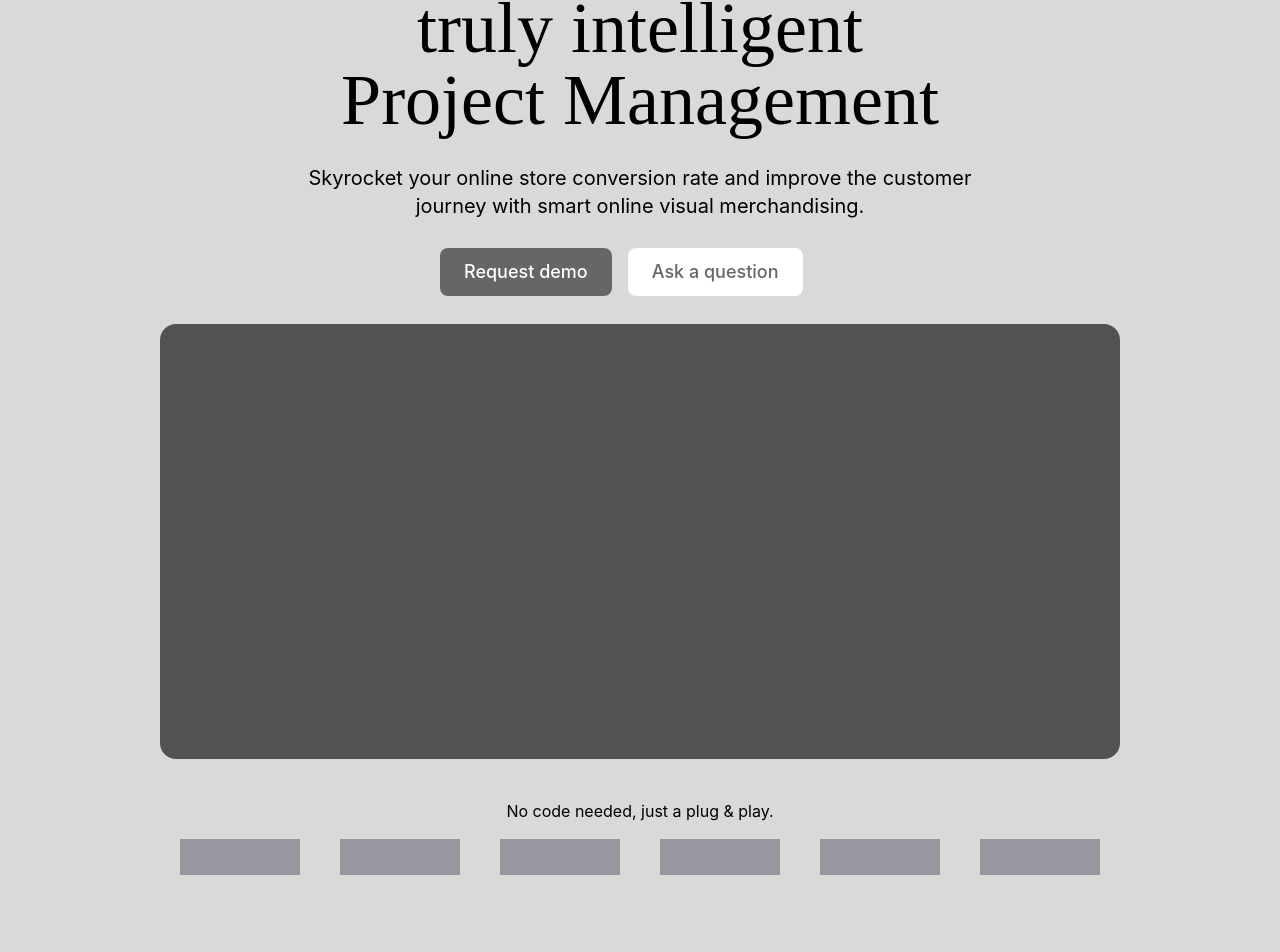
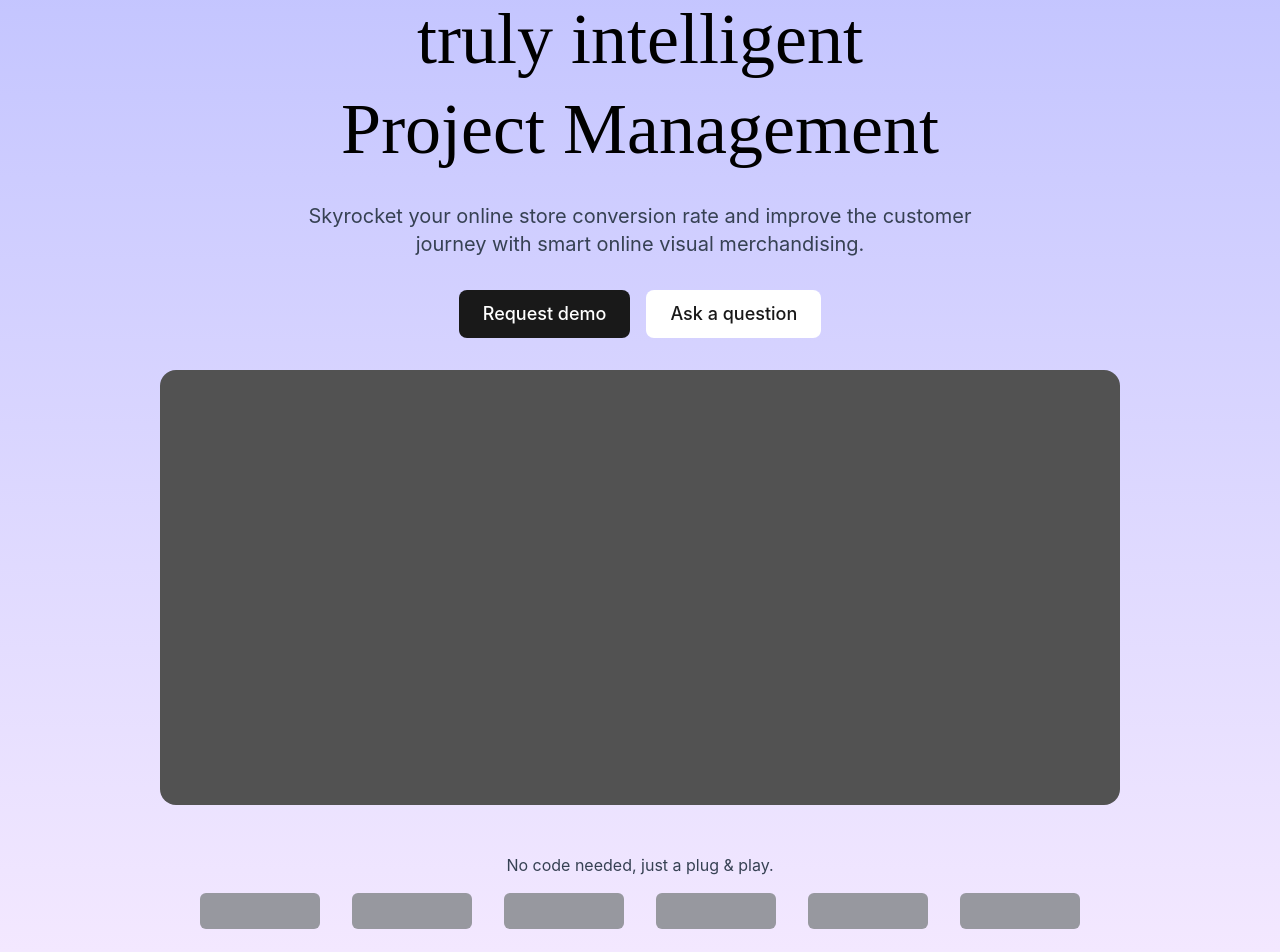
Before and after one commit to JamshidKhamroyev/Dev-Tasks-Hub, a React (Vite) app in the folder client/: page / in a window 1280 px wide. Shown: the part 176-1128 px from the top of the page. Built offline with nearby package versions, Linux system fonts and the light colour scheme.

Commit message:
Hero qismi yaxshilandi

```diff
--- a/client/src/components/Buttton.jsx
+++ b/client/src/components/Buttton.jsx
@@ -1,6 +1,6 @@
 import React from 'react'
 
-function Buttton({ title, ColorType = "dark" }) {
+function Buttton({ title, ColorType, BtnType = 'button' }) {
     let buttonClass = '';
 
     switch (ColorType) {
@@ -12,7 +12,7 @@ function Buttton({ title, ColorType = "dark" }) {
             break;
     }
     return (
-        <button className={`py-2.5 px-6 font-Inter font-medium text-lg rounded-lg ${buttonClass}`}>
+        <button className={`py-1.5 sm:py-2.5 px-4 sm:px-6 font-Inter font-medium text-sm sm:text-lg rounded-lg ${buttonClass}`}>
             {title}
         </button>
     )
--- a/client/src/index.css
+++ b/client/src/index.css
@@ -3,5 +3,5 @@
 @theme {
     --font-Playfair: "Playfair Display", "sans-serif";
     --font-Inter: "Inter", "sans-serif";
-    --color-darkColor: #666666;
+    --color-darkColor: #191919;
 }
--- a/client/src/pages/HeroPage.jsx
+++ b/client/src/pages/HeroPage.jsx
@@ -1,48 +1,45 @@
 import React from 'react'
-import Buttton from '../components/Buttton'
+import Button from '../components/Buttton'
 
-function HeroPage() {
+const HeroPage = () => {
     return (
-        <section
-            className='py-24 font-Inter bg-[#D9D9D9]'
-        // style={{
-        //     background: 'linear-gradient(180deg, #BCBFFF 0%, #F6EAFF 100%)'
-        // }}
-        >
-            {/* title box */}
-            <div className='max-w-[730px] w-full mx-auto'>
-                <h1 className='font-medium text-center text-7xl font-Playfair'>
+        <section className="py-16 md:py-20 font-Inter bg-gradient-to-b from-[#BCBFFF] to-[#F6EAFF]">
+            {/* Title & Description */}
+            <div className="max-w-[730px] w-full mx-auto px-4 text-center">
+                <h1 className="font-Playfair font-medium text-3xl sm:text-5xl md:text-7xl leading-tight">
                     The first <br />
                     truly intelligent <br />
                     Project Management
                 </h1>
-                <p className='font-normal text-xl text-center mt-7'>
+                <p className="mt-7 text-base md:text-xl text-gray-700">
                     Skyrocket your online store conversion rate and improve the customer journey with smart online visual merchandising.
                 </p>
             </div>
-            {/* button box */}
-            <div className='w-[400px] mx-auto flex gap-4 mt-7'>
-                <Buttton title="Request demo" ColorType="dark" />
-                <Buttton title="Ask a question" ColorType='light' />
+
+            {/* Buttons */}
+            <div className="flex flex-col sm:flex-row gap-4 sm:justify-center items-center mt-6 md:mt-8 px-4">
+                <Button title="Request demo" ColorType="dark" />
+                <Button title="Ask a question" ColorType="light" />
             </div>
 
-            {/* Mask groub box */}
-            <div className='mt-7'>
-                <div className='w-[960px] h-[435px] rounded-2xl bg-[#525252] mx-auto'></div>
+            {/* Image or Demo Block */}
+            <div className="mt-6 md:mt-8 px-4">
+                <div className="w-full md:w-[960px] h-[240px] md:h-[435px] rounded-2xl bg-[#525252] mx-auto"></div>
             </div>
 
-            {/*  */}
-            <div className='mt-10 mx-auto max-w-[920px] w-full'>
-                <p className='font-Inter font-normal text-base text-center'>
+            {/* Logo Strip */}
+            <div className="mt-8 md:mt-12 max-w-[920px] w-full mx-auto px-4 text-center">
+                <p className="text-base text-gray-700">
                     No code needed, just a plug & play.
                 </p>
-                <div className='w-full flex gap-10 pt-4'>
-                    <div className='w-[120px] h-9 bg-[#97989F]'></div>
-                    <div className='w-[120px] h-9 bg-[#97989F]'></div>
-                    <div className='w-[120px] h-9 bg-[#97989F]'></div>
-                    <div className='w-[120px] h-9 bg-[#97989F]'></div>
-                    <div className='w-[120px] h-9 bg-[#97989F]'></div>
-                    <div className='w-[120px] h-9 bg-[#97989F]'></div>
+
+                <div className="grid grid-cols-2 md:grid-cols-3 lg:grid-cols-6 gap-6 mt-4 place-items-center">
+                    {[...Array(6)].map((_, idx) => (
+                        <div
+                            key={idx}
+                            className="w-[120px] h-9 bg-[#97989F] rounded-md"
+                        />
+                    ))}
                 </div>
             </div>
         </section>
```
